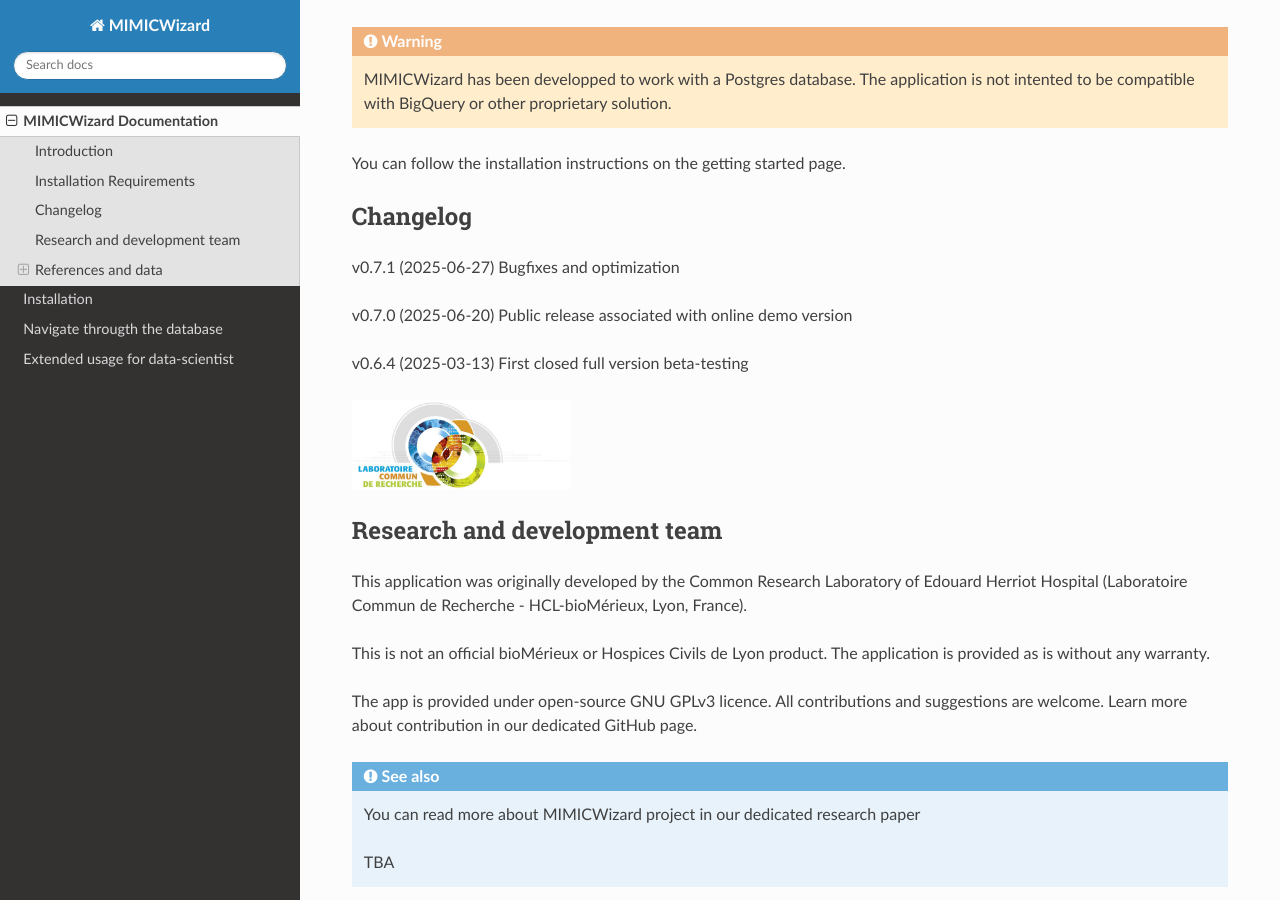
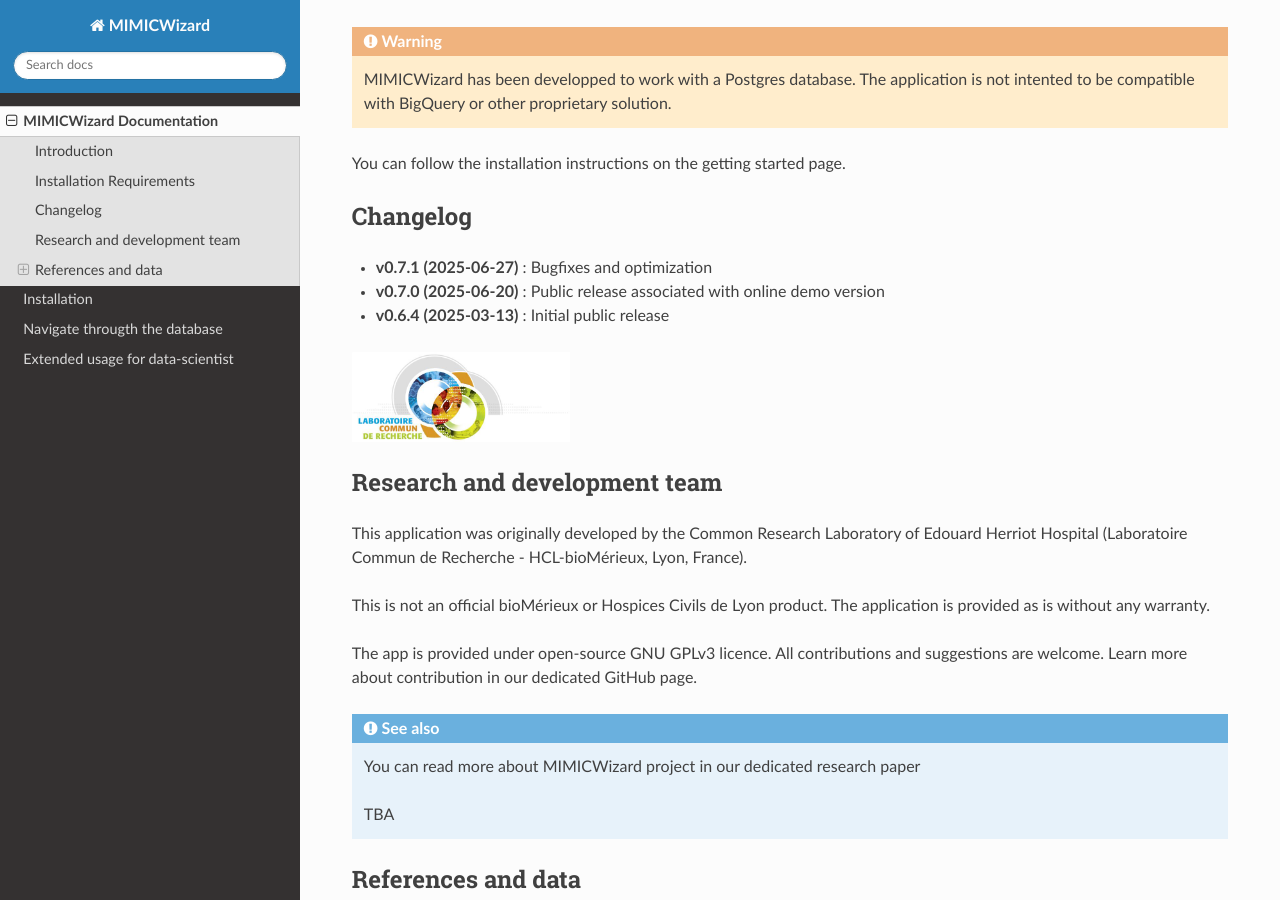
Before and after one commit to LucasDuval/MIMICWizard_Documentation, a Sphinx documentation site: the page built from docs/source/index.rst, in a window 1280 px wide and 900 px high, scrolled down 821 px. Built offline with Sphinx 7.4.7 and the Read the Docs theme 3.1.0, drawn with Linux system fonts in a browser that asks for light colours; pages that are not in the unit, such as notebooks, are missing from menus.

Commit message:
fix: typo changelog list

```diff
--- a/docs/source/index.rst
+++ b/docs/source/index.rst
@@ -34,11 +34,9 @@
 
 Changelog
 *********
-v0.7.1 (2025-06-27) Bugfixes and optimization
-
-v0.7.0 (2025-06-20) Public release associated with online demo version
-
-v0.6.4 (2025-03-13) First closed full version beta-testing
+* **v0.7.1 (2025-06-27)** : Bugfixes and optimization
+* **v0.7.0 (2025-06-20)** : Public release associated with online demo version
+* **v0.6.4 (2025-03-13)** : Initial public release
 
 |pic1|
    .. |pic1| image:: assets/Logo_LCR.png
```
